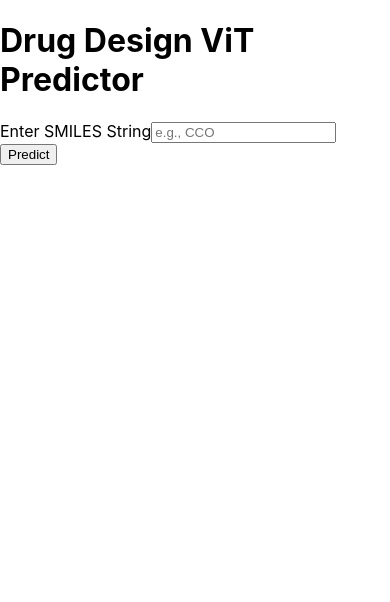
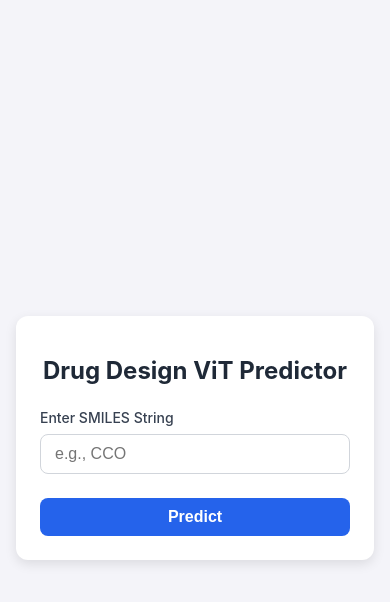
Before and after one commit to rishikesh8019/Frontend, a React (Create React App) app: page / in a window 390 px wide. Shown: the top 602 px of the page. Built offline with nearby package versions, Linux system fonts and the light colour scheme.

Commit message:
Update App.css

```diff
--- a/src/App.css
+++ b/src/App.css
@@ -1,3 +1,158 @@
+body {
+  margin: 0;
+  font-family: -apple-system, BlinkMacSystemFont, 'Segoe UI', Roboto, 'Helvetica Neue', Arial, sans-serif;
+  background-color: #f4f4f9;
+}
+
+.app-container {
+  min-height: 100vh;
+  display: flex;
+  justify-content: center;
+  align-items: center;
+  padding: 1rem;
+}
+
+.card {
+  background-color: #ffffff;
+  border-radius: 12px;
+  box-shadow: 0 4px 12px rgba(0, 0, 0, 0.1);
+  padding: 2rem;
+  width: 100%;
+  max-width: 512px;
+}
+
+.title {
+  font-size: 1.875rem;
+  font-weight: 700;
+  color: #1f2937;
+  text-align: center;
+  margin-bottom: 1.5rem;
+}
+
+.form {
+  display: flex;
+  flex-direction: column;
+  gap: 1.5rem;
+}
+
+.form-group {
+  display: flex;
+  flex-direction: column;
+}
+
+.form-label {
+  font-size: 0.875rem;
+  font-weight: 500;
+  color: #374151;
+  margin-bottom: 0.5rem;
+}
+
+.form-input {
+  padding: 0.75rem 1rem;
+  border: 1px solid #d1d5db;
+  border-radius: 8px;
+  font-size: 1rem;
+  color: #1f2937;
+  transition: border-color 0.2s ease, box-shadow 0.2s ease;
+}
+
+.form-input:focus {
+  outline: none;
+  border-color: #2563eb;
+  box-shadow: 0 0 0 3px rgba(37, 99, 235, 0.1);
+}
+
+.submit-button {
+  padding: 0.75rem;
+  background-color: #2563eb;
+  color: #ffffff;
+  font-size: 1rem;
+  font-weight: 600;
+  border: none;
+  border-radius: 8px;
+  cursor: pointer;
+  transition: background-color 0.2s ease;
+}
+
+.submit-button:hover:not(.loading) {
+  background-color: #1d4ed8;
+}
+
+.submit-button.loading {
+  background-color: #9ca3af;
+  cursor: not-allowed;
+}
+
+.loading-content {
+  display: flex;
+  align-items: center;
+  justify-content: center;
+  gap: 0.5rem;
+}
+
+.spinner {
+  width: 1.25rem;
+  height: 1.25rem;
+  animation: spin 1s linear infinite;
+}
+
+.spinner-circle {
+  opacity: 0.25;
+}
+
+.spinner-path {
+  opacity: 0.75;
+}
+
+.error-message {
+  margin-top: 1.5rem;
+  padding: 1rem;
+  background-color: #fee2e2;
+  color: #991b1b;
+  border-radius: 8px;
+  font-size: 0.875rem;
+}
+
+.result-card {
+  margin-top: 1.5rem;
+  padding: 1.5rem;
+  background-color: #f9fafb;
+  border-radius: 8px;
+}
+
+.result-title {
+  font-size: 1.25rem;
+  font-weight: 600;
+  color: #1f2937;
+  margin-bottom: 1rem;
+}
+
+.result-content {
+  display: flex;
+  flex-direction: column;
+  gap: 1rem;
+}
+
+.result-label {
+  font-weight: 500;
+  color: #374151;
+}
+
+.result-image {
+  margin-top: 0.5rem;
+  max-width: 300px;
+  width: 100%;
+  height: auto;
+  border-radius: 8px;
+  box-shadow: 0 2px 8px rgba(0, 0, 0, 0.1);
+}
+
+@keyframes spin {
+  to {
+    transform: rotate(360deg);
+  }
+}
+
 @keyframes fadeIn {
   from {
     opacity: 0;
@@ -12,3 +167,21 @@
 .animate-fade-in {
   animation: fadeIn 0.5s ease-out;
 }
+
+@media (max-width: 640px) {
+  .card {
+    padding: 1.5rem;
+  }
+
+  .title {
+    font-size: 1.5rem;
+  }
+
+  .form-input {
+    padding: 0.625rem 0.875rem;
+  }
+
+  .submit-button {
+    padding: 0.625rem;
+  }
+}
```
